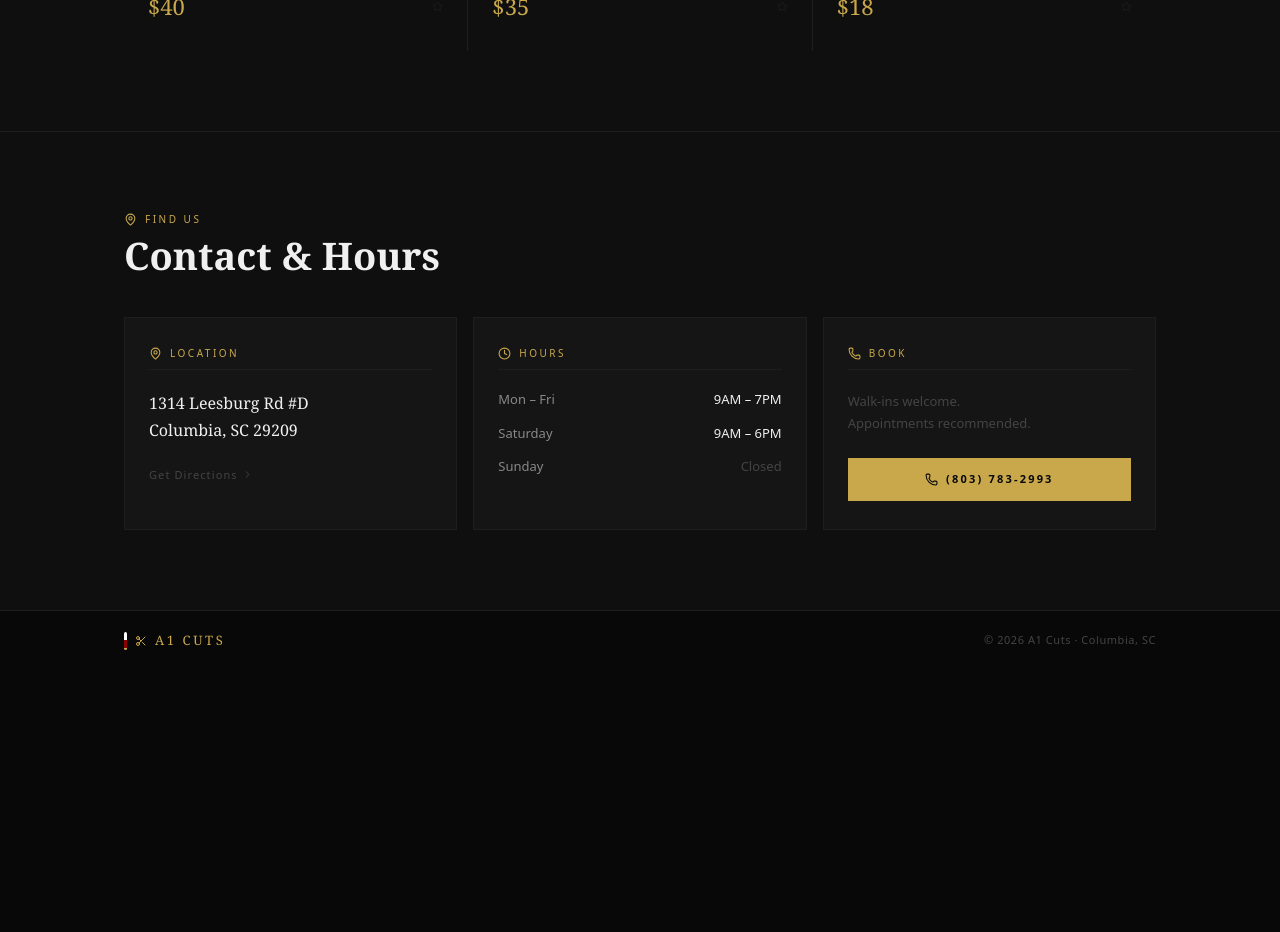
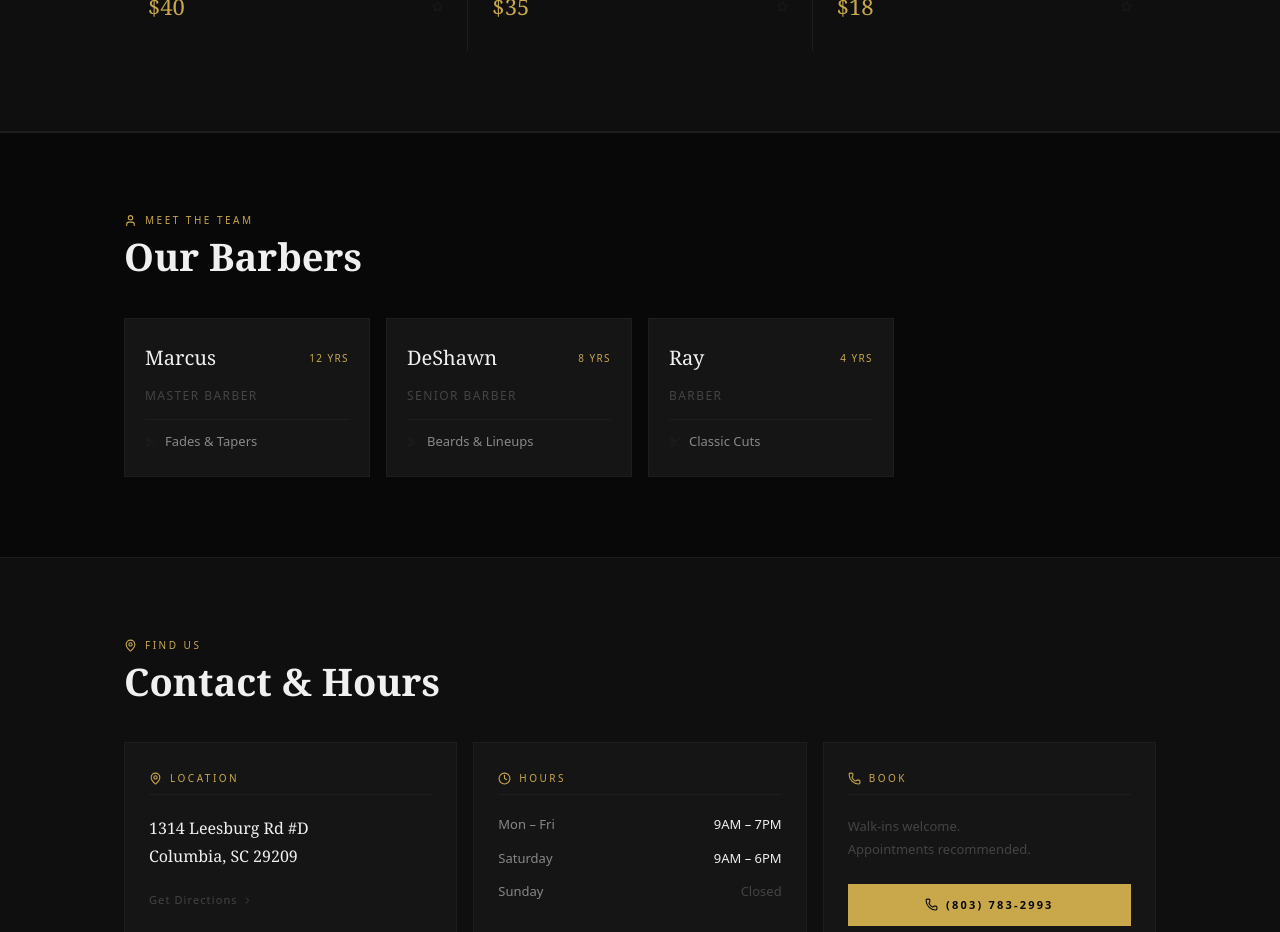
Before and after one commit to 4cecoder/a1, a Next.js app: page / in a window 1280 px wide. Shown: the part 1280-2212 px from the top of the page. Before the commit the page ends 1950 px from the top, so only its background shows below. Built offline with nearby package versions, Linux system fonts and the light colour scheme.

Commit message:
feat(home): add #barbers section with team cards

```diff
--- a/app/page.tsx
+++ b/app/page.tsx
@@ -166,6 +166,52 @@ export default function Home() {
         </div>
       </section>
 
+      {/* ══ BARBERS ═══════════════════════════════════ */}
+      <section id="barbers" style={{ background: "var(--bg0)", borderTop: LINE, borderBottom: LINE }}>
+        <div className="wrap" style={{ paddingBlock: "80px" }}>
+          <SectionHead label="Meet The Team" icon={User} title="Our Barbers" />
+
+          <div style={{
+            display: "grid",
+            gridTemplateColumns: "repeat(auto-fill, minmax(240px, 1fr))",
+            gap: 16
+          }}>
+            {BARBERS.map((b) => (
+              <article key={b.name} style={{
+                background: "var(--bg2)",
+                border: LINE,
+                padding: "24px 20px",
+                display: "flex",
+                flexDirection: "column",
+                gap: 14,
+                minWidth: 0
+              }}>
+                <div style={{ display: "flex", justifyContent: "space-between", alignItems: "center", gap: 10 }}>
+                  <h3 style={{ fontFamily: "Georgia,serif", fontSize: 20, color: "var(--t1)" }}>{b.name}</h3>
+                  <span style={{
+                    fontSize: 10,
+                    letterSpacing: "0.14em",
+                    textTransform: "uppercase",
+                    color: G,
+                    fontFamily: "system-ui,sans-serif",
+                    whiteSpace: "nowrap"
+                  }}>{b.exp}</span>
+                </div>
+
+                <p style={{ fontSize: 12, letterSpacing: "0.12em", textTransform: "uppercase", color: "var(--t3)" }}>
+                  {b.role}
+                </p>
+
+                <div style={{ marginTop: "auto", paddingTop: 12, borderTop: LINE, display: "flex", alignItems: "center", gap: 8 }}>
+                  <Scissors size={12} style={{ color: "var(--line)", flexShrink: 0 }} />
+                  <span style={{ fontSize: 13, color: "var(--t2)" }}>{b.spec}</span>
+                </div>
+              </article>
+            ))}
+          </div>
+        </div>
+      </section>
+
       {/* ══ CONTACT ═══════════════════════════════════ */}
       <section id="contact" style={{ background: "var(--bg1)" }}>
         <div className="wrap" style={{ paddingBlock: "80px" }}>
```
